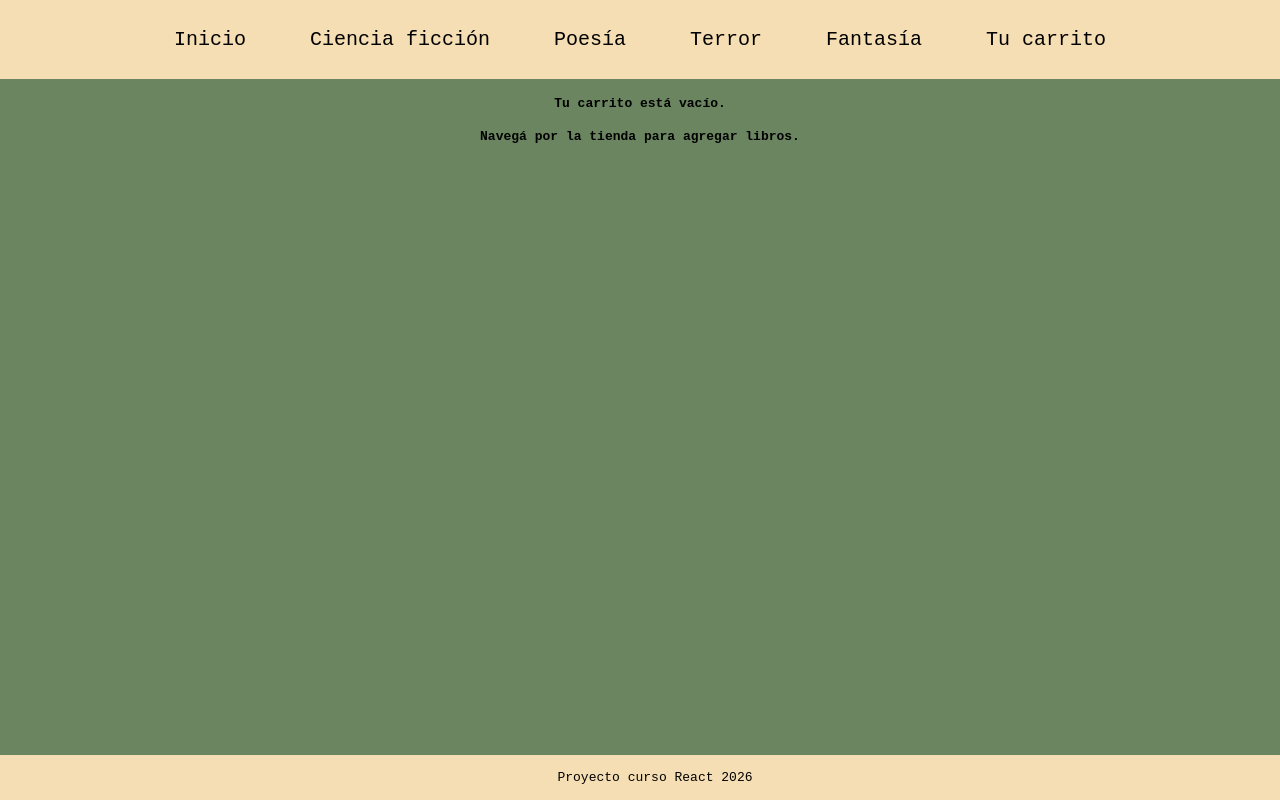
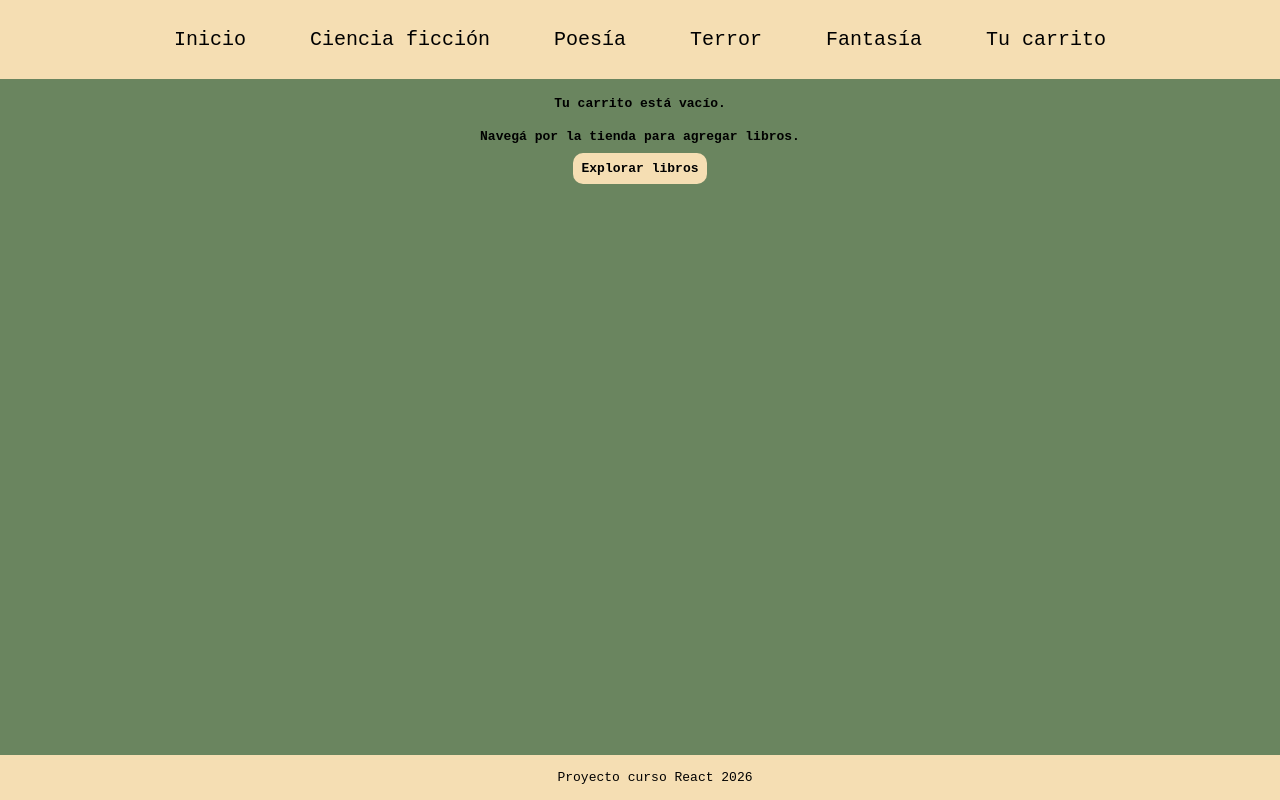
Before and after one commit to galasemich/e-commerce-react, a React (Vite) app: page /cart in a window 1280 px wide. Built offline with nearby package versions, Linux system fonts and the light colour scheme.

Commit message:
mejoré estilos de la vista del carrito

```diff
--- a/src/components/Cart/Cart.css
+++ b/src/components/Cart/Cart.css
@@ -1,9 +1,14 @@
 .delete-button {
     background-color: #BD5F40;
+    margin-left: auto;
 }
 
 .payment-button{
-    background-color: #7274c8;
+    background-color: wheat;
+}
+
+.return-button{
+    background-color: wheat;
 }
 
 .cart-container{
@@ -16,9 +21,14 @@
     background-color: wheat;
     display: inline-flex;
     flex-direction: row;
-    justify-content: center;
+    justify-content: left;
     align-items: center;
     gap: 40px;
     padding: 15px;
     border-radius: 15px
 }
+
+.price{
+    color: #6a855f;
+    font-size: large;
+}
--- a/src/components/Cart/CartItem.jsx
+++ b/src/components/Cart/CartItem.jsx
@@ -9,7 +9,7 @@ export const CartItem = ({ product }) => {
             <h4>{product.quantity}</h4>
             <h4>{product.name}</h4>
             <h5>{product.author}</h5>
-            <h5>${product.price}</h5>
+            <h5 className="price">${product.price}</h5>
             <button onClick={() => removeItem(product)} className="generic-button delete-button">Eliminar</button>
         </div>
     )
--- a/src/components/Cart/CartView.jsx
+++ b/src/components/Cart/CartView.jsx
@@ -20,6 +20,7 @@ export const CartView = () => {
                 <>
                 <h4>Tu carrito está vacío.</h4>
                 <h4>Navegá por la tienda para agregar libros.</h4>
+                <Link to={"/"} className="generic-button return-button">Explorar libros</Link>
                 </>)}
             </div>
         </section>
--- a/src/index.css
+++ b/src/index.css
@@ -10,10 +10,16 @@ text-align: center
 }
 
 .generic-button{
-  padding: 5px;
+  border: none;
+  padding: 8px;
   background-color: #6a855f;
   border-radius: 10px;
-  cursor: pointer
+  cursor: pointer;
+  font-weight: bolder
+}
+
+.generic-button:hover{
+  opacity: 0.9;
 }
 
 .product-card{
```
